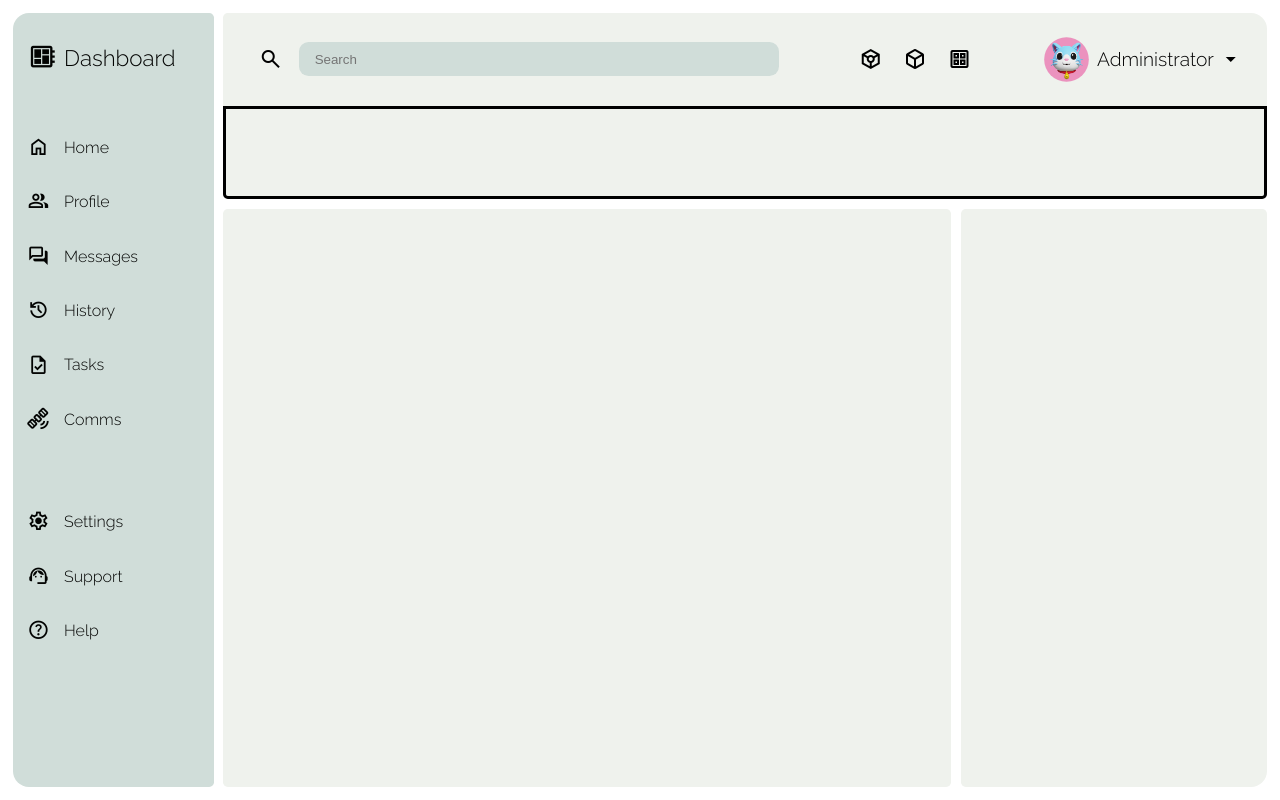
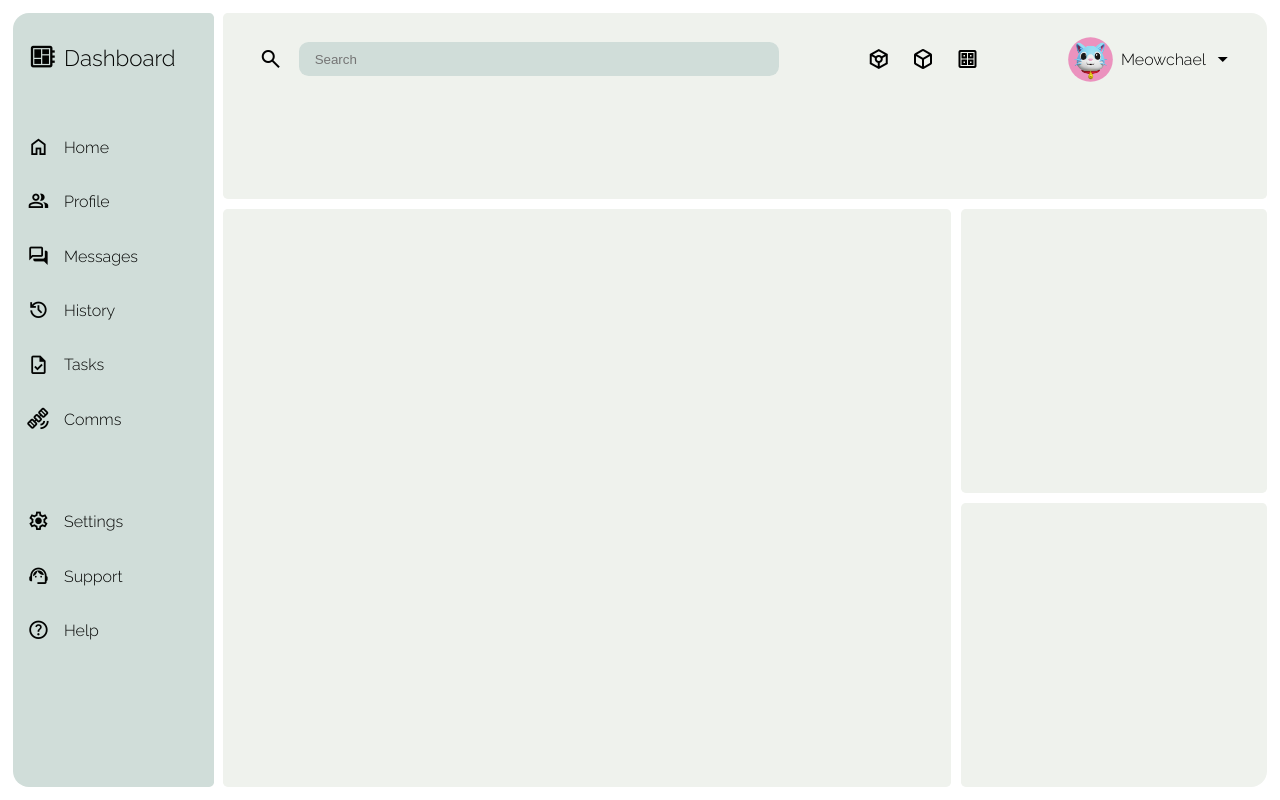
Before and after one commit to SayfSahaf/dashboard-mockup, a plain HTML site: page index.html in a window 1280 px wide. Drawn offline with nearby package versions, Linux system fonts and the light colour scheme.

Commit message:
tweak a few things

```diff
--- a/index.html
+++ b/index.html
@@ -99,7 +99,7 @@
             <div id="un-profile">
                 <img src="./8843434.jpg" alt="profile pic">
                 <div>
-                    Administrator
+                    Meowchael
                 </div>
                 <span class="material-symbols-outlined">
                     arrow_drop_down
@@ -110,7 +110,8 @@
 
         </div>
         <div id="main-board"></div>
-        <div id="side-board"></div>
+        <div id="side-board-2"></div>
+        <div id="side-board-1"></div>
     </div>
 </body>
 </html>
--- a/style.css
+++ b/style.css
@@ -58,7 +58,7 @@ input[type=text] {
     align-items: center;
     margin: auto;
     font-family: 'Raleway', sans-serif;
-    font-size: 1.2rem;
+    font-size: 1rem;
     gap: 0.3rem;
 }
 
@@ -67,6 +67,7 @@ input[type=text] {
     height: 45px;
     border-radius: 50px;
     padding: 0.2rem;
+    color: #020302;
 }
 
 #lower-nav {
@@ -77,7 +78,7 @@ input[type=text] {
     margin-right: 0.3rem;
     border-bottom-right-radius: 0.3rem;
     border-bottom-left-radius: 0.3rem;
-    border: solid black;
+    color: #020302;
 }
 
 #sidebar {
@@ -98,8 +99,15 @@ input[type=text] {
     border-radius: 0.3rem;
 }
 
-#side-board {
-    grid-area: 3 / 10 / 9 / 13;
+#side-board-1 {
+    grid-area: 3 / 10 / 6 / 13;
+    background-color: #eff2ed;
+    margin: 0.3rem;
+    border-radius: 0.3rem;
+}
+
+#side-board-2 {
+    grid-area: 6 / 10 / 9 / 13;
     background-color: #eff2ed;
     margin: 0.3rem;
     border-radius: 0.3rem;
```
